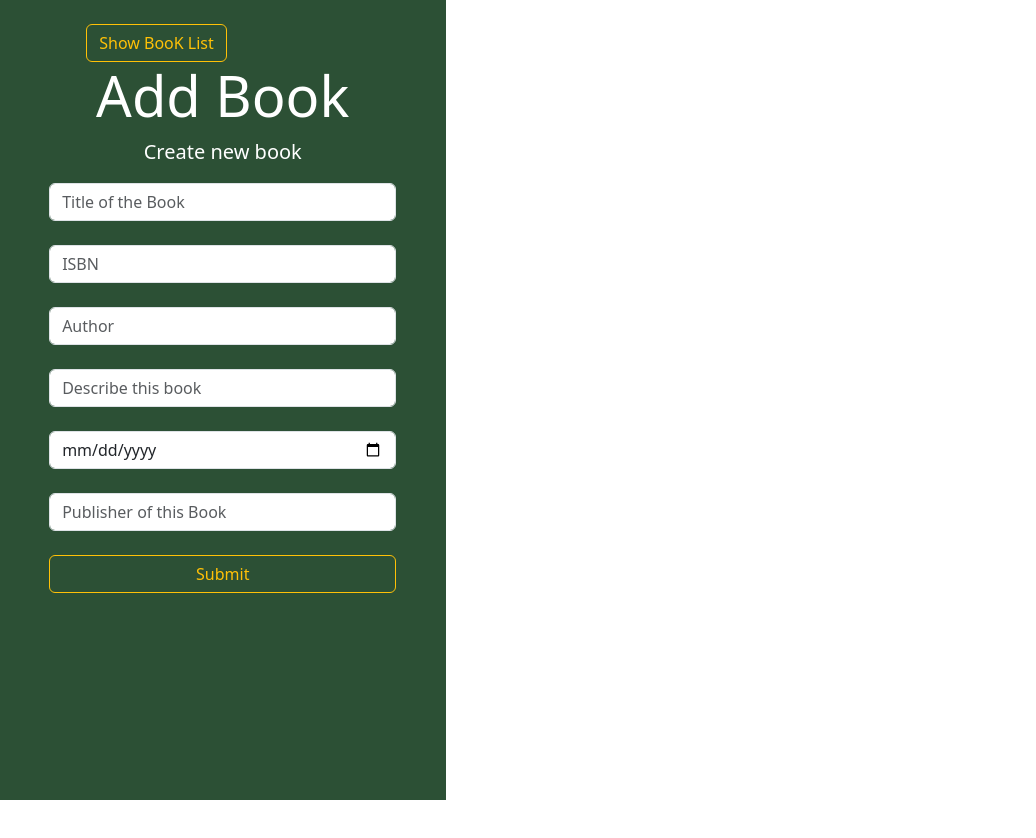
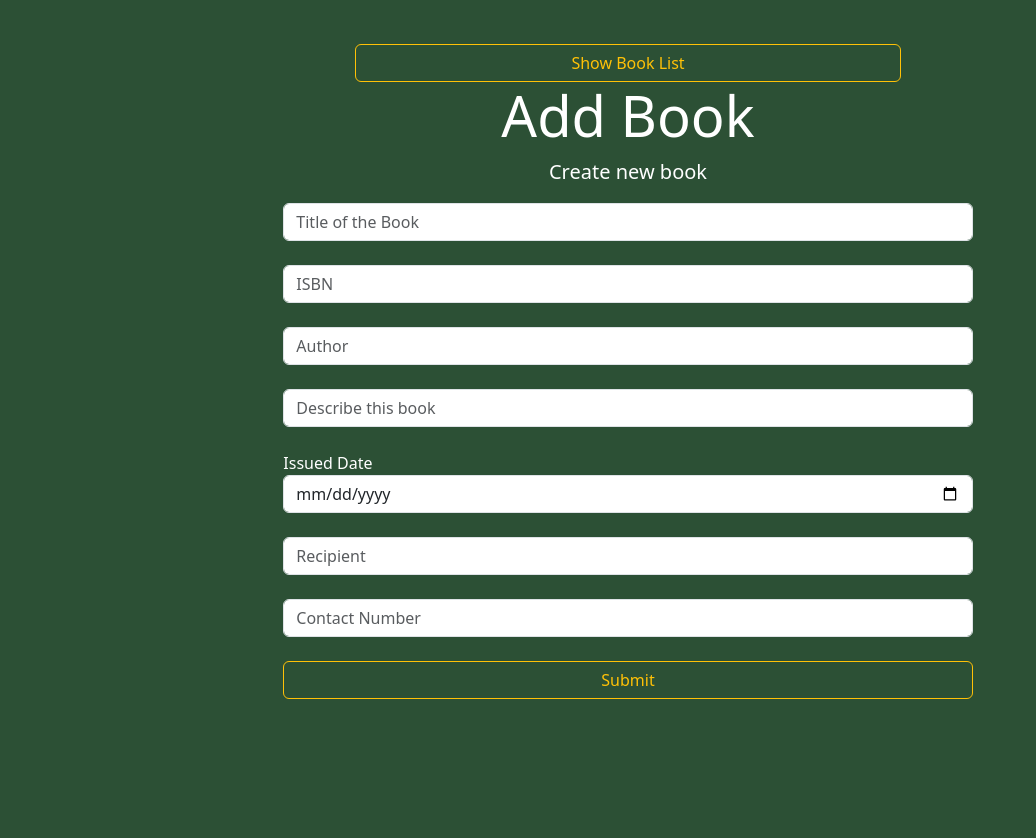
Before and after one commit to bijay-develops/Books_records_client, a React (Vite) app: page /create-book in a window 1280 px wide. Shown: the top 838 px of the page, without its empty margins (0-1036 px from the left). Before the commit the page ends 800 px from the top, so only its background shows below. Built offline with nearby package versions, Linux system fonts and the light colour scheme.

Commit message:
frontend img

```diff
--- a/src/App.css
+++ b/src/App.css
@@ -1,6 +1,15 @@
+*{
+  justify-content: center;
+  /* padding: 20px; */
+  width: 100%;
+}
+
 .CreateBook {
+  justify-content: center;
   background-color: #2c5035;
   min-height: 100vh;
+  padding: 200px;
+  padding-top: 20px;
   color: white;
 }
 
--- a/src/components/BookCard.jsx
+++ b/src/components/BookCard.jsx
@@ -9,7 +9,7 @@ const BookCard = ({book}) => {
   return (
     <div className='card-container'>
       <img
-        src='https://images.unsplash.com/photo-1495446815901-a7297e633e8d'
+        src='https://images.pexels.com/photos/17492047/pexels-photo-17492047/free-photo-of-bible-on-a-lectern.jpeg?auto=compress&cs=tinysrgb&w=1260&h=750&dpr=1'
         alt='Books'
         height={200}
       />
--- a/src/components/CreateBook.jsx
+++ b/src/components/CreateBook.jsx
@@ -12,8 +12,9 @@ import { useNavigate } from "react-router-dom";
     isbn: "",
     author: "",
     description: "",
-    published_date: "",
-    publisher: "",
+    issued_Date:"",
+    recipient:"",
+    contact_no:"",
   });
 
   const onChange = (e) => {
@@ -30,8 +31,9 @@ import { useNavigate } from "react-router-dom";
           isbn: "",
           author: "",
           description: "",
-          published_date: "",
-          publisher: "",
+          issued_Date:"",
+          recipient:"",
+          contact_no:"",
         });
         // Push to /
         navigate("/");
@@ -48,7 +50,7 @@ import { useNavigate } from "react-router-dom";
           <div className="col-md-8 m-auto">
             <br />
             <Link to="/" className="btn btn-outline-warning float-left">
-              Show BooK List
+              Show Book List
             </Link>
           </div>
           <div className="col-md-10 m-auto">
@@ -100,12 +102,24 @@ import { useNavigate } from "react-router-dom";
               </div>
               <br />
               <div className="form-group">
+              <label htmlFor="issued_Date">Issued Date</label>
                 <input
-                  type="date"
-                  placeholder="published_date"
-                  name="published_date"
+                type="date"
+                placeholder="Issued Date"
+                name="issued_Date"
+                className="form-control"
+                value={book.issued_Date}
+                onChange={onChange}
+                />
+            </div>
+              <br />
+              <div className="form-group">
+                <input
+                  type="text"
+                  placeholder="Recipient"
+                  name="recipient"
                   className="form-control"
-                  value={book.published_date}
+                  value={book.recipient}
                   onChange={onChange}
                 />
               </div>
@@ -113,10 +127,10 @@ import { useNavigate } from "react-router-dom";
               <div className="form-group">
                 <input
                   type="text"
-                  placeholder="Publisher of this Book"
-                  name="publisher"
+                  placeholder="Contact Number"
+                  name="contact_no"
                   className="form-control"
-                  value={book.publisher}
+                  value={book.contact_no}
                   onChange={onChange}
                 />
               </div>
--- a/src/components/ShowBookDetails.jsx
+++ b/src/components/ShowBookDetails.jsx
@@ -53,16 +53,21 @@ function ShowBookDetails(props) {
           </tr>
           <tr>
             <th scope='row'>4</th>
-            <td>Publisher</td>
-            <td>{book.publisher}</td>
+            <td>Recipient</td>
+            <td>{book.recipient}</td>
           </tr>
           <tr>
             <th scope='row'>5</th>
-            <td>Published Date</td>
-            <td>{book.published_date}</td>
+            <td>Contact Number</td>
+            <td>{book.contact_no}</td>
           </tr>
           <tr>
             <th scope='row'>6</th>
+            <td>Issued Date</td>
+            <td>{book.issued_Date}</td>
+          </tr>
+          <tr>
+            <th scope='row'>7</th>
             <td>Description</td>
             <td>{book.description}</td>
           </tr>
--- a/src/components/UpdateBookInfo.jsx
+++ b/src/components/UpdateBookInfo.jsx
@@ -6,12 +6,13 @@ import '../App.css';
 
 function UpdateBookInfo(props) {
   const [book, setBook] = useState({
-    title: '',
-    isbn: '',
-    author: '',
-    description: '',
-    published_date: '',
-    publisher: '',
+    title: "",
+    isbn: "",
+    author: "",
+    description: "",
+    issued_Date:"",
+    recipient:"",
+    contact_no:"",
   });
 
   const { id } = useParams();
@@ -26,8 +27,9 @@ function UpdateBookInfo(props) {
           isbn: res.data.isbn,
           author: res.data.author,
           description: res.data.description,
-          published_date: res.data.published_date,
-          publisher: res.data.publisher,
+          issued_Date: res.data.issued_Date,
+          recipient: res.data.recipient,
+          contact_no: res.data.contact_no,
         });
       })
       .catch((err) => {
@@ -47,8 +49,9 @@ function UpdateBookInfo(props) {
       isbn: book.isbn,
       author: book.author,
       description: book.description,
-      published_date: book.published_date,
-      publisher: book.publisher,
+      issued_Date: book.issued_Date,
+      recipient: book.recipient,
+      contact_no: book.contact_no,
     };
 
     axios
@@ -131,27 +134,38 @@ function UpdateBookInfo(props) {
             </div>
             <br />
 
-            <div className='form-group'>
-              <label htmlFor='published_date'>Published Date</label>
+            <div className="form-group">
+              <label htmlFor="issued_Date">Issued Date</label>
                 <input
-                type='text'
-                placeholder='Published Date'
-                name='published_date'
-                className='form-control'
-                value={book.published_date}
+                type="date"
+                placeholder="Issued Date"
+                name="issued_Date"
+                className="form-control"
+                value={book.issued_Date}
                 onChange={onChange}
                 />
             </div>
             <br />
 
-            <div className='form-group'>
-              <label htmlFor='publisher'>Publisher</label>
+            <div className="form-group">
                 <input
-                type='text'
-                placeholder='Publisher of the Book'
-                name='publisher'
-                className='form-control'
-                value={book.publisher}
+                  type="text"
+                  placeholder="Recipient"
+                  name="recipient"
+                  className="form-control"
+                  value={book.recipient}
+                  onChange={onChange}
+                />
+              </div>
+            <br />
+
+            <div className="form-group">
+                <input
+                  type="text"
+                  placeholder="Contact Number"
+                  name="contact_no"
+                  className="form-control"
+                  value={book.contact_no}
                   onChange={onChange}
                 />
               </div>
```
Lines whose indentation alone changed are shown as unchanged.
